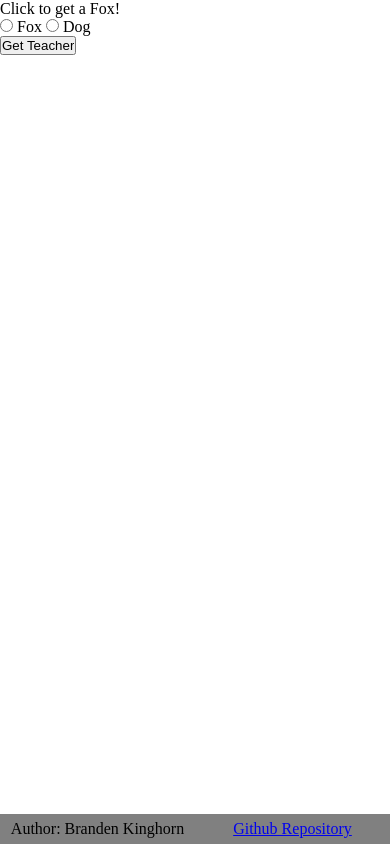
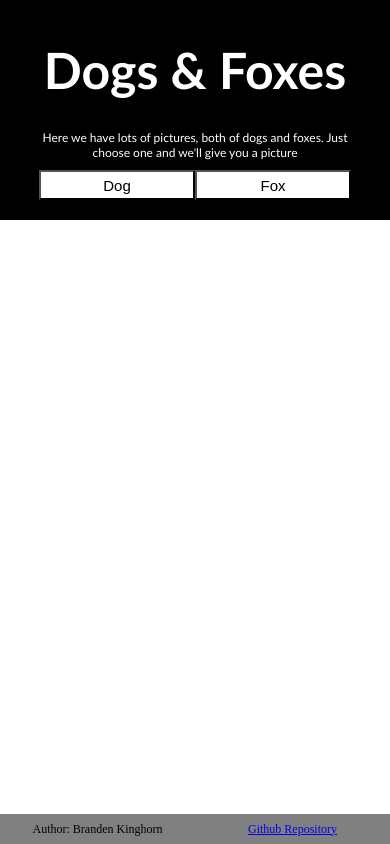
Before and after one commit to Branking24/creative-project-2, a plain HTML site: page index.html in a window 390 px wide. Drawn offline with Linux system fonts and the light colour scheme.

Commit message:
Intro and buttons styles

```diff
--- a/index.html
+++ b/index.html
@@ -2,24 +2,18 @@
 <html>
     <head>
         <meta charset="utf-8"/>
-        <title>Dog Programming Teachers</title>
+        <title>Dogs and Foxes</title>
         <meta name='viewport'
             content='width=device-width, initial-scale=1.0, maximum-scale=1.0' />
         <link rel="stylesheet" href="/creative-project-2/styles.css">
     </head>
     <body>
         <div class='intro'>
-
-        </div>
-        <div class='form'>
-            <form>
-                <label>Click to get a Fox!</label>
-                <br/>
-                <input type="radio" id="fox" name="animal" value="Fox">
-                <label for="fox">Fox</label>
-                <input type="radio" id="dog" name="animal" value="Dog">
-                <label for="dog">Dog</label><br>
-                <input id="codeSubmit" type="submit" value="Get Teacher"></input>
+            <h1 class='subintro'>Dogs & Foxes</h1>
+            <p class='text-hint'>Here we have lots of pictures, both of dogs and foxes. Just choose one and we'll give you a picture</p>
+            <form class='button-form'>
+                <input class ='button' id="dogSubmit" type="submit" value="Dog" />
+                <input class ='button' id="foxSubmit" type="submit" value="Fox" />
             </form>
         </div>
         <div id='img-result' class='result'>
--- a/script.js
+++ b/script.js
@@ -26,15 +26,13 @@ function doResult(urlToFetch, type) {
     });
 }
 
-document.getElementById("codeSubmit").addEventListener("click", function(event) {
+
+document.getElementById("dogSubmit").addEventListener("click", function(event) {
     event.preventDefault();
-    let foxButton = document.getElementById("fox");
-    let dogButton = document.getElementById("dog");
-    if (foxButton.checked) {
-        doResult(foxEndpoint, "fox");
-    }
-    else if (dogButton.checked) {
-        doResult(dogEndpoint, "dog");
-    }
+    doResult(dogEndpoint, "dog");
+})
 
-});
+document.getElementById("foxSubmit").addEventListener("click", function(event) {
+    event.preventDefault();
+    doResult(foxEndpoint, "fox");
+})
--- a/styles.css
+++ b/styles.css
@@ -21,7 +21,99 @@ footer {
     width: 50%;
 }
 
-.result-image {
-    height: 200px;
-    width: 200px;
+.result {
+    display: flex;
+    justify-content: center;
+    align-items: center;
+    flex-direction: column;
+    padding-bottom: 200px;
 }
+
+.intro {
+    background-color: black;
+    width: 100%;
+    height: 300px;
+    text-align: center;
+    display: flex;
+    justify-content: center;
+    align-items: center;
+    flex-direction: column;
+}
+
+.subintro {
+    color: white;
+    font-size: 100px;
+    font-family: "Gill Sans", sans-serif;
+    margin-bottom: 50px;
+}
+
+.text-hint {
+    color: white;
+    margin-bottom: 10px;
+    font-family: "Gill Sans", sans-serif;
+}
+
+.button-form {
+    display: flex;
+    width: 57%;
+    margin-left: 10%;
+    margin-right: 10%;
+    height: 50px;
+}
+
+.button {
+    font-size: 20px;
+    background-color: white;
+    width: 50%;
+}
+
+.button:hover {
+    background-color: black;
+    border: 1px solid white;
+    color: white;
+}
+
+@media only screen and (max-width: 400px) {
+    .footer-item {
+        font-size: 12px;
+    }
+    .intro {
+        height: 220px;
+    }
+    .subintro {
+        font-size: 50px;
+        margin-top: 20px;
+        margin-bottom: 30px;
+    }
+    .text-hint {
+        font-size: 12px;
+        margin-left: 10%;
+        margin-right: 10%;
+    }
+
+    .button-form {
+        height: 30px;
+        width: 80%;
+    }
+    .button {
+        font-size: 15px;
+    }
+}
+
+@media only screen and (min-width: 401px) and (max-width: 960px) {
+    .intro {
+        height: 250px;
+    }
+    .subintro {
+        font-size: 65px;
+    }
+    .text-hint {
+        font-size: 13px;
+        margin-left: 10%;
+        margin-right: 10%;
+    }
+
+    .button-form {
+        width: 80%;
+    }
+}
```
